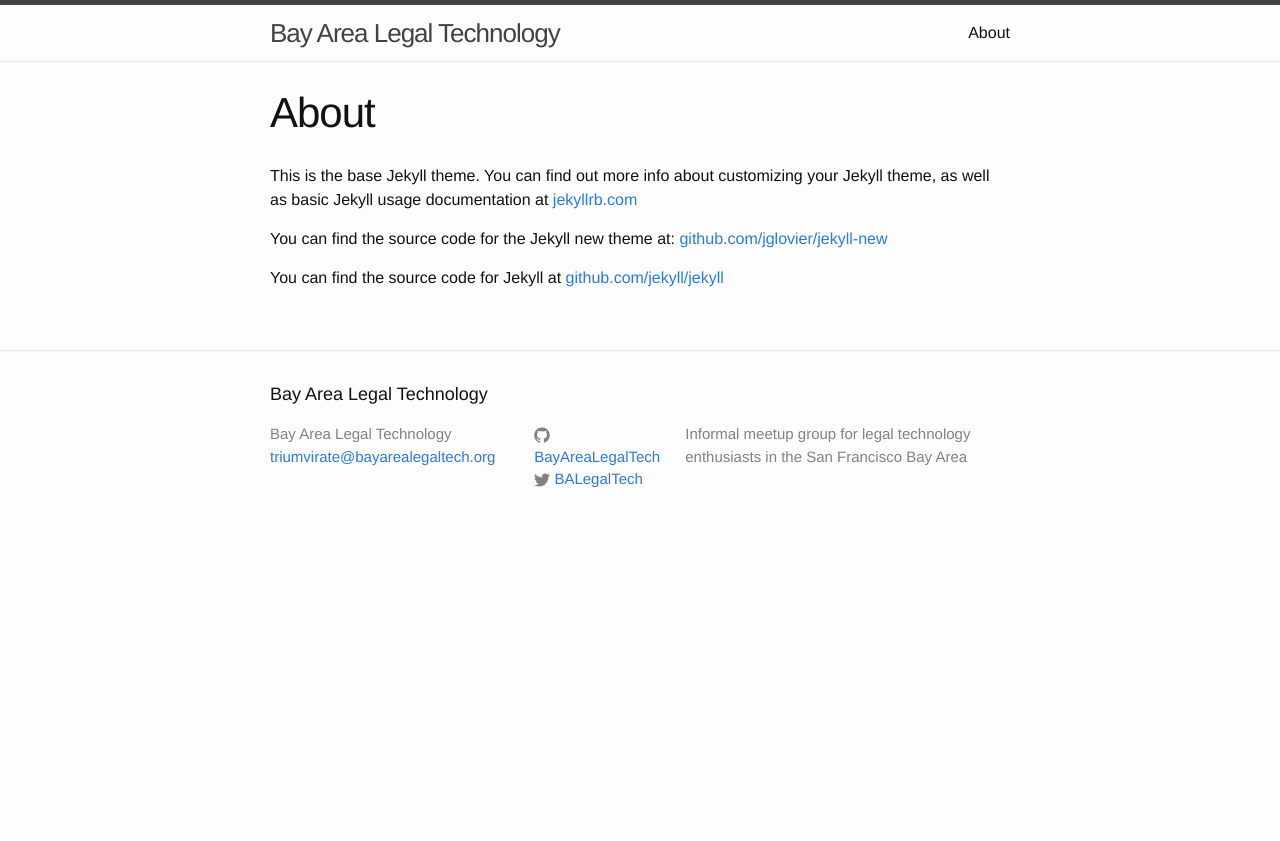
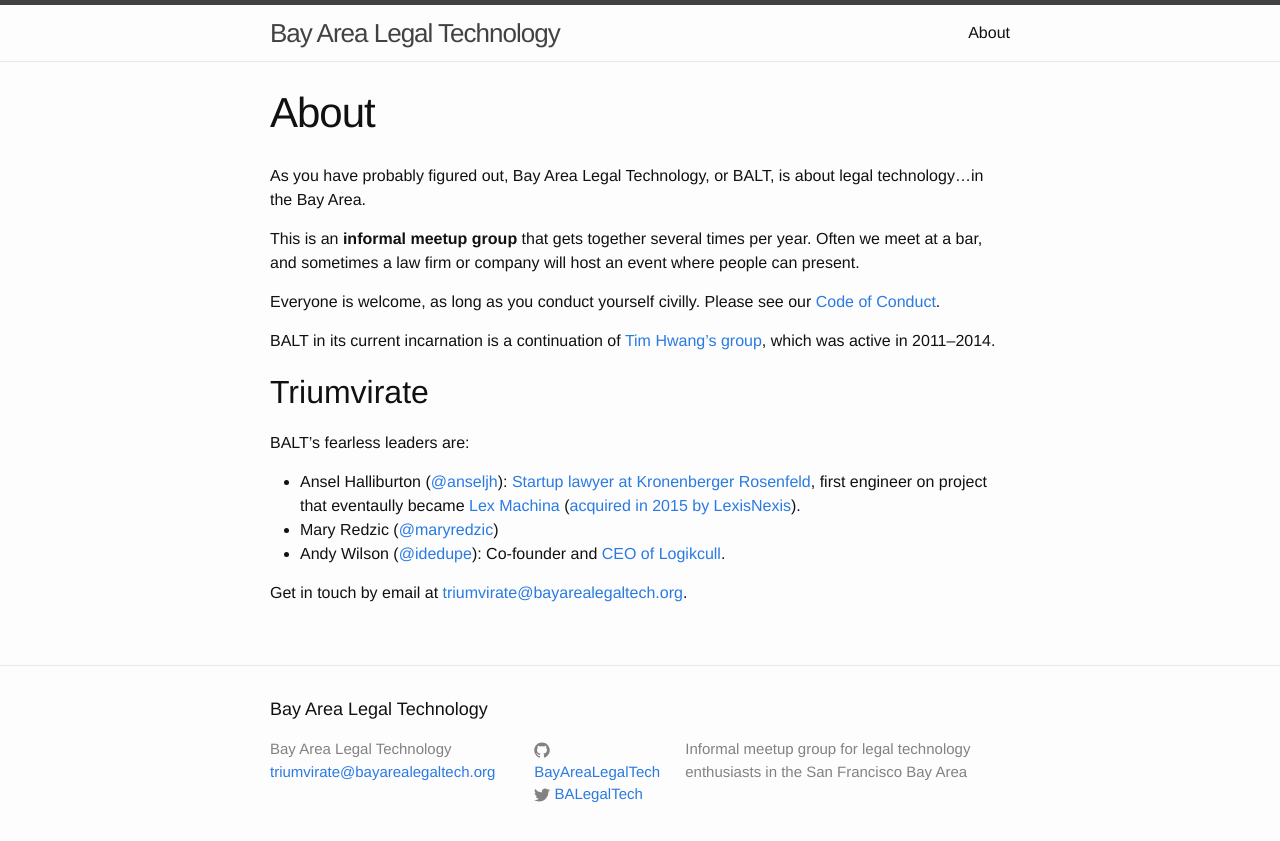
Before and after one commit to BayAreaLegalTech/bayarealegaltech.github.io, a Jekyll site: the page built from about.md, in a window 1280 px wide. Shown: the top 841 px of the page. Built offline with Jekyll 4.4.1, drawn with Linux system fonts in a browser that asks for light colours.

Commit message:
Add real content to About page

```diff
--- a/about.md
+++ b/about.md
@@ -1,11 +1,23 @@
 ---
 layout: page
 title: About
-permalink: /about/
+permalink: /about
 ---
 
-This is the base Jekyll theme. You can find out more info about customizing your Jekyll theme, as well as basic Jekyll usage documentation at [jekyllrb.com](http://jekyllrb.com/)
+As you have probably figured out, Bay Area Legal Technology, or BALT, is about legal technology...in the Bay Area.
 
-You can find the source code for the Jekyll new theme at: [github.com/jglovier/jekyll-new](https://github.com/jglovier/jekyll-new)
+This is an **informal meetup group** that gets together several times per year. Often we meet at a bar, and sometimes a law firm or company will host an event where people can present.
 
-You can find the source code for Jekyll at [github.com/jekyll/jekyll](https://github.com/jekyll/jekyll)
+Everyone is welcome, as long as you conduct yourself civilly. Please see our [Code of Conduct](/conduct).
+
+BALT in its current incarnation is a continuation of [Tim Hwang's group](http://www.robotandhwang.com/), which was active in 2011–2014.
+
+## Triumvirate
+
+BALT's fearless leaders are:
+
+* Ansel Halliburton ([@anseljh](https://twitter.com/anseljh)): [Startup lawyer at Kronenberger Rosenfeld](https://www.krinternetlaw.com/attorneys/ansel-halliburton-profile), first engineer on project that eventaully became [Lex Machina](https://lexmachina.com/) ([acquired in 2015 by LexisNexis](http://www.lawsitesblog.com/2015/11/now-its-official-lexisnexis-acquires-lex-machina.html)).
+* Mary Redzic ([@maryredzic](https://twitter.com/maryredzic))
+* Andy Wilson ([@idedupe](https://twitter.com/idedupe)): Co-founder and [CEO of Logikcull](http://logikcull.com/company).
+
+Get in touch by email at <triumvirate@bayarealegaltech.org>.
```
